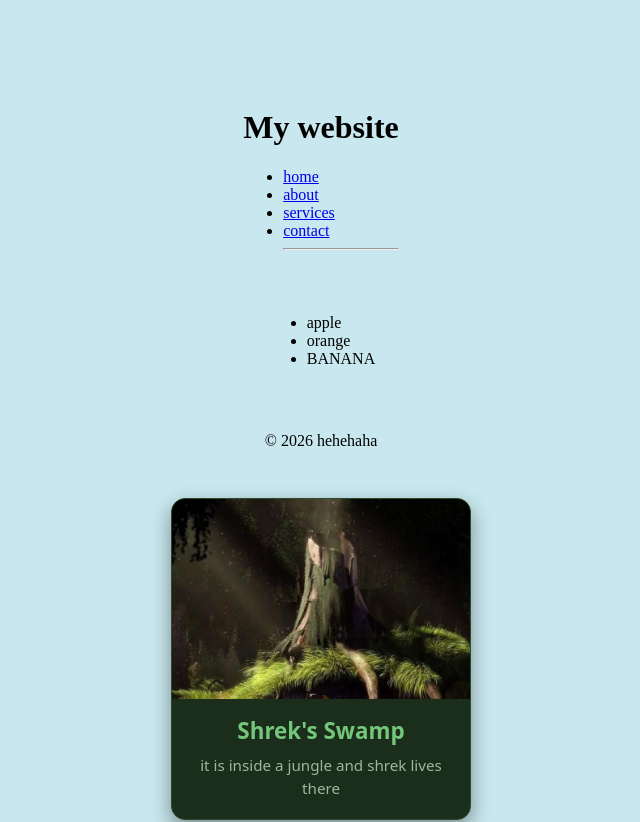
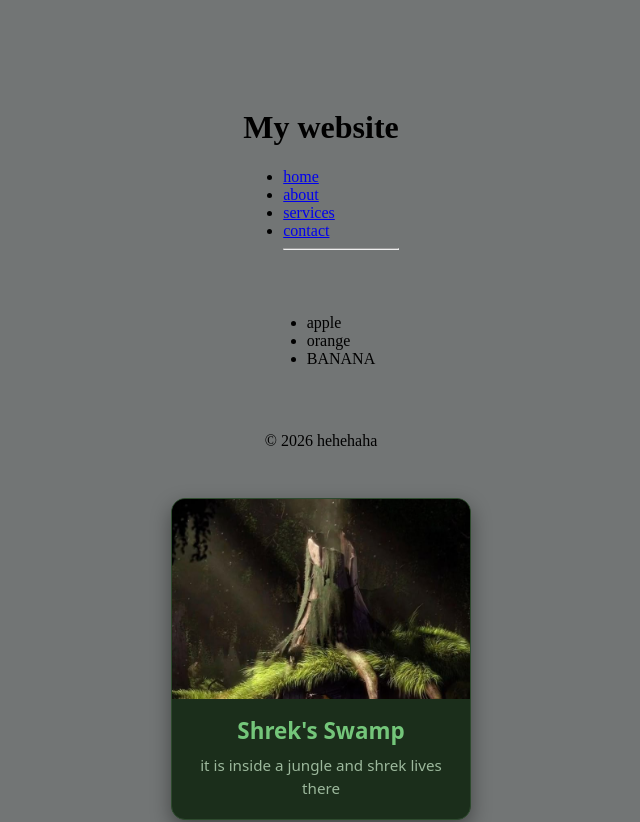
Before and after one commit to justmrnobody007-dotcom/skillissue, a React (Vite) app: page / in a window 1280 px wide. Shown: the top 822 px of the page, without its empty margins (319-959 px from the left). Built offline with nearby package versions, Linux system fonts and the light colour scheme.

Commit message:
imp of prev

```diff
--- a/src/VolumeControl.jsx
+++ b/src/VolumeControl.jsx
@@ -9,8 +9,8 @@ function  Volumecontrol(){
         <div className = "Volume">
         <h1>volume</h1>
         <p className = "volume-display">{volume}</p>
-        <button onClick={() => setVolume(volume+10)}>+</button>
-        <button onClick={() => setVolume(volume - 10)}>-</button>
+        <button onClick={() => setVolume(prevVolume => prevVolume +10)}>+</button>
+        <button onClick={() => setVolume(prevVolume => prevVolume - 10)}>-</button>
         </div>
         </>
     );
--- a/src/index.css
+++ b/src/index.css
@@ -37,7 +37,7 @@ body {
   justify-content: center; /* Centers items vertically along main axis */
   align-items: center;     /* Centers items horizontally */
   gap: 32px;               /* Clean spacing between the components */
-  background-color: #c8e7ee;
+  background-color: #727575;
   padding: 40px 16px;
 }
 
```
